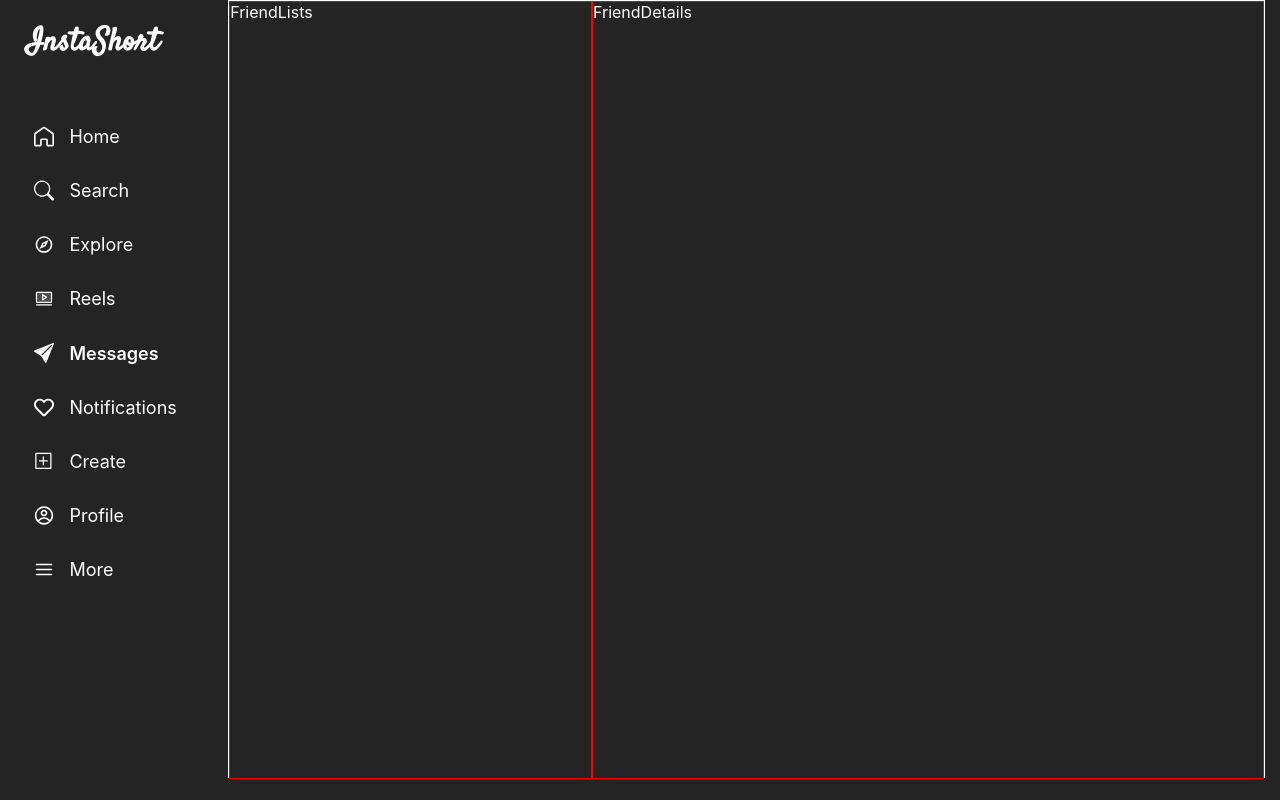
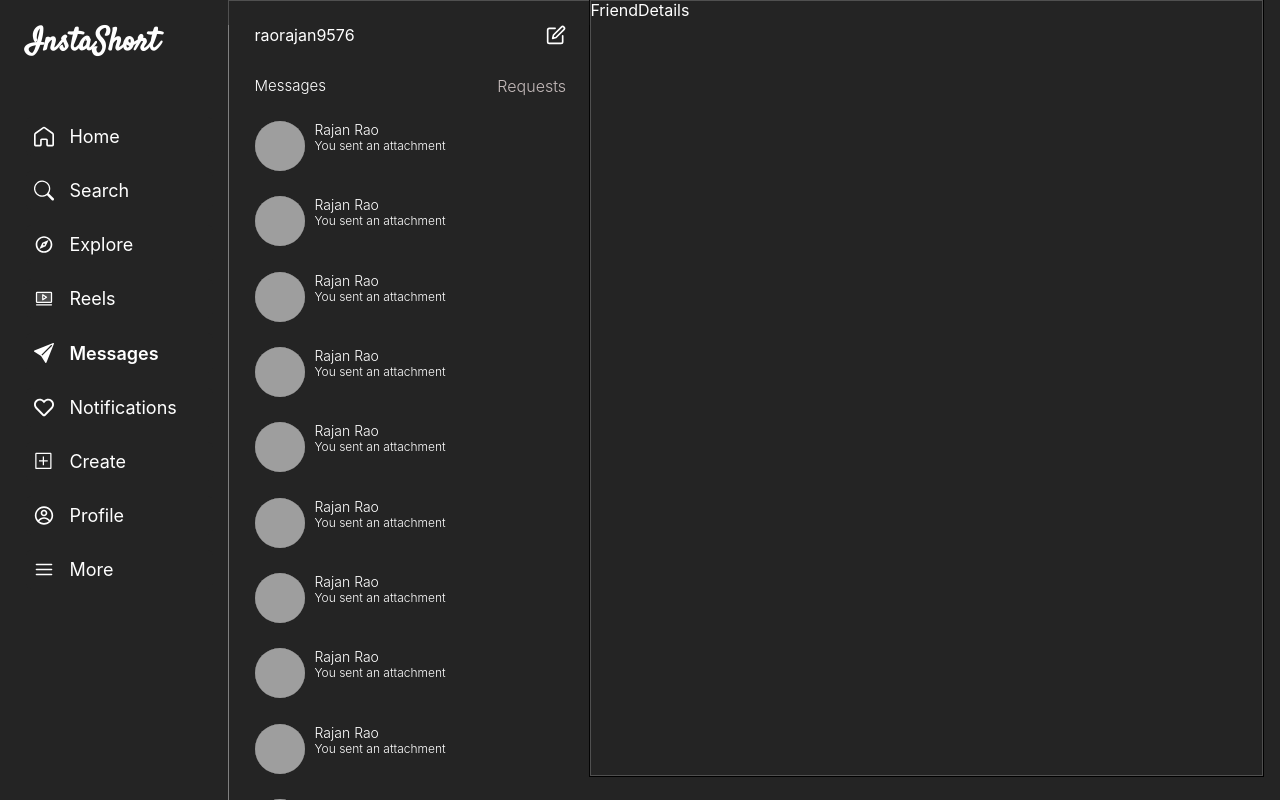
Before and after one commit to raobaba/InstaShort, a React (Vite) app in the folder client/: page /messages in a window 1280 px wide. Built offline with nearby package versions, Linux system fonts and the light colour scheme; grey boxes are pictures that could not be loaded.

Commit message:
frientlist half completed

```diff
--- a/client/src/components/Messages/FriendLists.css
+++ b/client/src/components/Messages/FriendLists.css
@@ -0,0 +1,78 @@
+.friend-list {
+    width: 100%;
+    height: auto;
+    border: 1px solid grey;
+    border-bottom: none;
+    border-top: none;
+    border-right: none;
+  }
+
+  .user-info {
+    display: flex;
+   justify-content: space-between;
+    margin: 7%;
+  }
+
+  .username {
+   cursor: pointer;
+   font-weight: 400;
+  }
+
+  .icon {
+    cursor: pointer;
+    font-size: 20px;
+  }
+
+  .user-details {
+   display: flex;
+   justify-content: space-between;
+    margin: 7%;
+  }
+  .user-details h3{
+    font-weight: 300;
+    font-size: 15px;
+  }
+  .user-details p{
+    font-weight: 300;
+    color: rgb(196, 186, 186);
+  }
+
+  .user-activity {
+    display: flex;
+    margin: 7%;
+  }
+
+  .activity-details:hover,.user-activity:hover{
+    background-color: darkslateblue;
+  }
+
+  .user-information{
+    display: flex;
+  }
+
+  .user-profile-circle{
+    cursor: pointer;
+    display: flex;
+  }
+
+  .user-profile-circle img {
+    width: 100%;
+    height: 100%;
+    border-radius: 50%;
+  }
+
+  .activity-details ,
+
+  .user-name {
+    font-weight: 300;
+    font-size: 14px;
+  }
+
+  .activity-details{
+    cursor: pointer;
+  }
+
+  .attachment-info {
+    font-weight: 300;
+    font-size: 12px;
+  }
--- a/client/src/components/Messages/FriendLists.jsx
+++ b/client/src/components/Messages/FriendLists.jsx
@@ -1,9 +1,109 @@
-import React from 'react'
+import { FiEdit } from "react-icons/fi";
+import React from "react";
+import "./FriendLists.css";
 
 function FriendLists() {
+  const userInfo = [
+    {
+      id: 1,
+      imageUrl: "https://avatars.githubusercontent.com/u/99542983?v=4",
+      name: "Rajan Rao",
+      attachmentInfo: "You sent an attachment",
+    },
+    {
+      id: 1,
+      imageUrl: "https://avatars.githubusercontent.com/u/99542983?v=4",
+      name: "Rajan Rao",
+      attachmentInfo: "You sent an attachment",
+    },
+    {
+      id: 1,
+      imageUrl: "https://avatars.githubusercontent.com/u/99542983?v=4",
+      name: "Rajan Rao",
+      attachmentInfo: "You sent an attachment",
+    },
+    {
+      id: 1,
+      imageUrl: "https://avatars.githubusercontent.com/u/99542983?v=4",
+      name: "Rajan Rao",
+      attachmentInfo: "You sent an attachment",
+    },
+    {
+      id: 1,
+      imageUrl: "https://avatars.githubusercontent.com/u/99542983?v=4",
+      name: "Rajan Rao",
+      attachmentInfo: "You sent an attachment",
+    },
+    {
+      id: 1,
+      imageUrl: "https://avatars.githubusercontent.com/u/99542983?v=4",
+      name: "Rajan Rao",
+      attachmentInfo: "You sent an attachment",
+    },
+    {
+      id: 1,
+      imageUrl: "https://avatars.githubusercontent.com/u/99542983?v=4",
+      name: "Rajan Rao",
+      attachmentInfo: "You sent an attachment",
+    },
+    {
+      id: 1,
+      imageUrl: "https://avatars.githubusercontent.com/u/99542983?v=4",
+      name: "Rajan Rao",
+      attachmentInfo: "You sent an attachment",
+    },
+    {
+      id: 1,
+      imageUrl: "https://avatars.githubusercontent.com/u/99542983?v=4",
+      name: "Rajan Rao",
+      attachmentInfo: "You sent an attachment",
+    },
+    {
+      id: 1,
+      imageUrl: "https://avatars.githubusercontent.com/u/99542983?v=4",
+      name: "Rajan Rao",
+      attachmentInfo: "You sent an attachment",
+    },
+    {
+      id: 1,
+      imageUrl: "https://avatars.githubusercontent.com/u/99542983?v=4",
+      name: "Rajan Rao",
+      attachmentInfo: "You sent an attachment",
+    },
+  ];
+
   return (
-    <div>FriendLists</div>
-  )
+    <div className="friend-list">
+      <div className="user-info">
+        <div className="username">
+          <p>raorajan9576</p>
+        </div>
+        <div className="icon">
+          <FiEdit />
+        </div>
+      </div>
+      <div className="user-details">
+        <h3>Messages</h3>
+        <p>Requests</p>
+      </div>
+      <>
+      {userInfo.map((user) => (
+        <div className="user-activity">
+          <div className="user-profile-circle">
+            <img
+              src={user.imageUrl}
+              alt=""
+            />
+          </div>
+          <div className="activity-details">
+            <div className="user-name">{user.name}</div>
+            <div className="attachment-info">{user.attachmentInfo}</div>
+          </div>
+        </div>
+           ))}
+      </>
+    </div>
+  );
 }
 
-export default FriendLists
+export default FriendLists;
--- a/client/src/components/Messages/Messages.css
+++ b/client/src/components/Messages/Messages.css
@@ -2,16 +2,19 @@
     display: flex;
     width: 99%;
     height: 97vh;
-    border: 1px solid white;
+    box-shadow: rgba(255, 255, 255, 0.2) 0px 0px 0px 1px inset,
+    rgba(0, 0, 0, 0.9) 0px 0px 0px 1px;
 }
 
 .friend-list-container{
     width: 35%;
     height: 100%;
-    border: 1px solid red;
+    box-shadow: rgba(255, 255, 255, 0.2) 0px 0px 0px 1px inset,
+    rgba(0, 0, 0, 0.9) 0px 0px 0px 1px;
 }
 .friend-detail-container{
     width: 65%;
     height: 100%;
-    border: 1px solid red;
+    box-shadow: rgba(255, 255, 255, 0.2) 0px 0px 0px 1px inset,
+    rgba(0, 0, 0, 0.9) 0px 0px 0px 1px;
 }
--- a/client/src/components/Messages/Messages.jsx
+++ b/client/src/components/Messages/Messages.jsx
@@ -1,10 +1,13 @@
 import React from 'react';
 import './Messages.css';
+import FriendLists from './FriendLists';
 
 function Messages() {
   return (
     <div className='messages'>
-      <div className='friend-list-container'>FriendLists</div>
+      <div className='friend-list-container'>
+        <FriendLists/>
+      </div>
       <div className='friend-detail-container'>FriendDetails</div>
     </div>
   )
```
